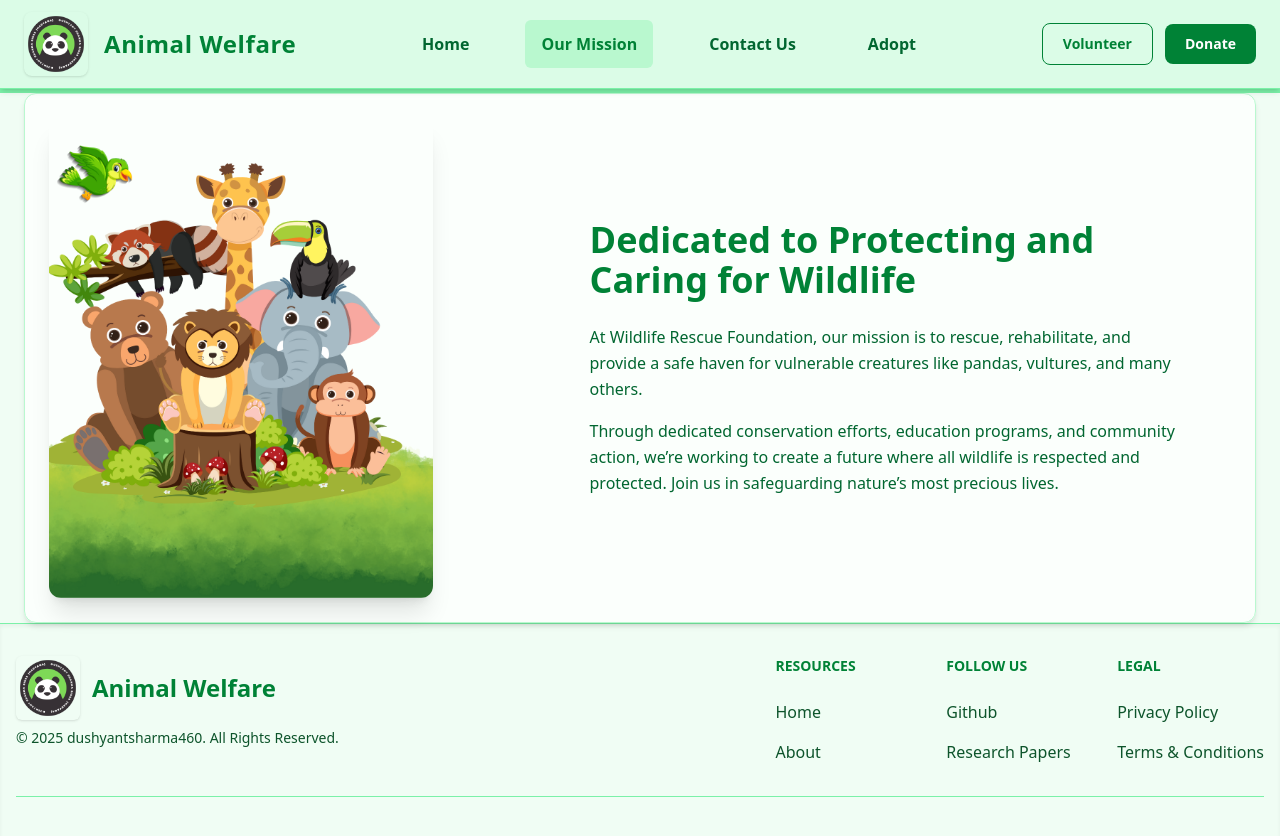
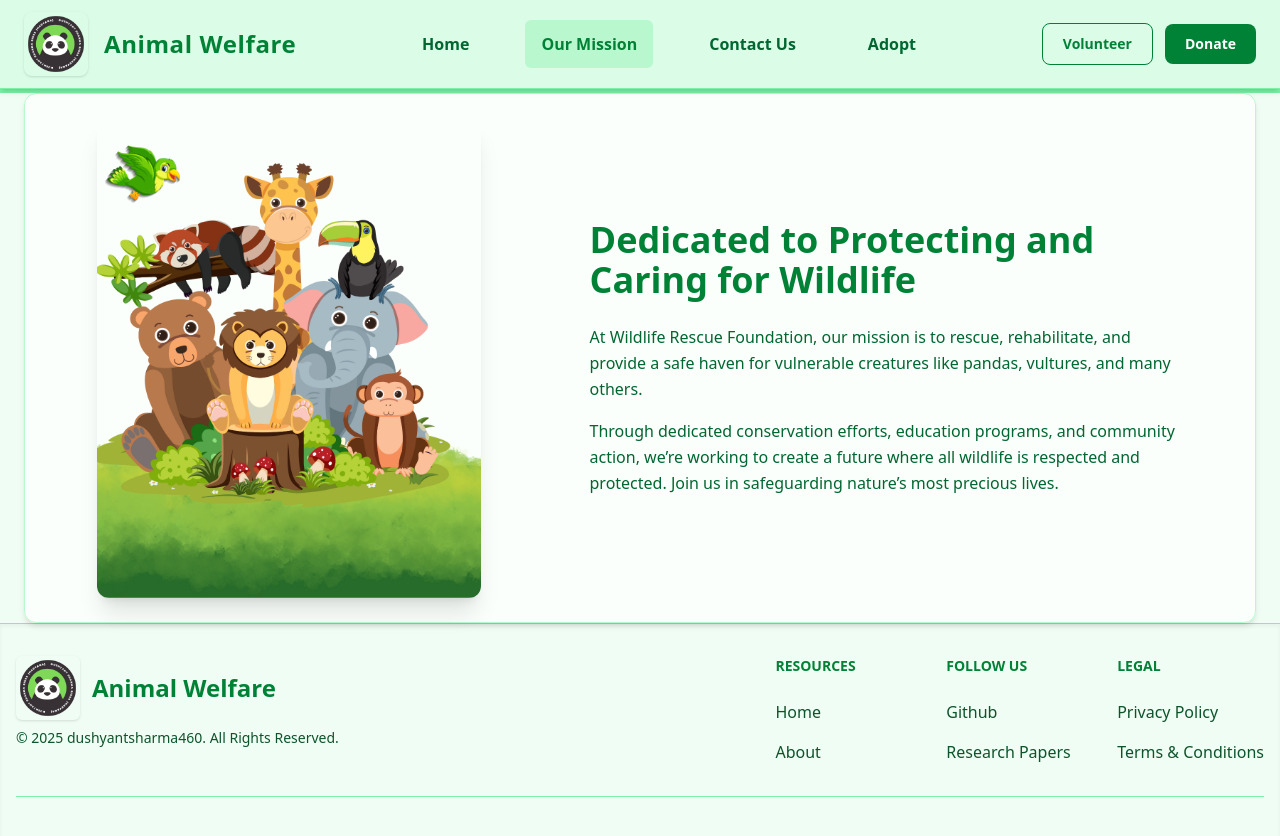
Before and after one commit to dushyantsharma460/Rounting-WildLife, a React (Vite) app: page /about in a window 1280 px wide. Shown: the top 836 px of the page. Built offline with nearby package versions, Linux system fonts and the light colour scheme.

Commit message:
Update About.jsx

```diff
--- a/src/components/About/About.jsx
+++ b/src/components/About/About.jsx
@@ -8,7 +8,7 @@ export default function About() {
                         <img
                             src="/About.png"
                             alt="Panda and Vulture"
-                            className="rounded-xl shadow-xl w-96"
+                            className="rounded-xl shadow-xl w-96 ms-12"
                         />
                     </div>
 
```
